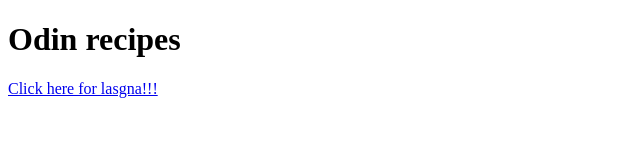
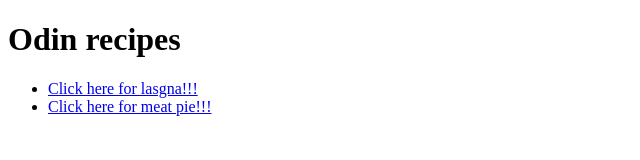
Before and after one commit to adamhaouam/odin-recipes, a plain HTML site: page index.html in a window 1280 px wide. Shown: the whole page, without its empty margins (0-640 px from the left). Drawn offline with Linux system fonts and the light colour scheme.

Commit message:
add details to index.html
include all recipe links in list, added link for meat-pie.html

```diff
--- a/index.html
+++ b/index.html
@@ -7,7 +7,10 @@
 </head>
 <body>
     <h1>Odin recipes</h1>
-    <a href="odin-recipes/lasagna.html">Click here for lasgna!!!</a>
+    <ul>
+        <li><a href="odin-recipes/lasagna.html">Click here for lasgna!!!</a></li>
+        <li><a href="odin-recipes/meat-pie.html">Click here for meat pie!!!</a></li>
+    </ul>
 
 </body>
 </html>
```
